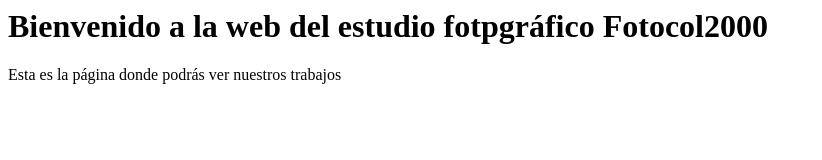
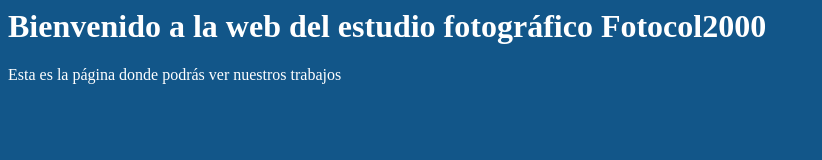
Before and after one commit to illyawendy/map-site, a plain HTML site: page index.html in a window 1280 px wide. Shown: the whole page, without its empty margins (0-822 px from the left). Drawn offline with Linux system fonts and the light colour scheme.

Commit message:
Cambio de color
El fondo queda azul y la tipografía blanca

```diff
--- /dev/null
+++ b/css/demo.css
@@ -0,0 +1,6 @@
+body {
+	background: #125689;
+	color: #fff;
+	font-weight: 400;
+	font-size: 1em;
+}
--- a/index.html
+++ b/index.html
@@ -2,10 +2,11 @@
 <html>
 	<head>
 		<title>Estudio Fotográfico Fotocol2000</title>
+		<link rel="stylesheet" type="text/css" href="css/demo.css" />
 	</head>
 	<meta charset="utf-8">
 	<body>
-		<h1>Bienvenido a la web del estudio fotpgráfico Fotocol2000</h1>
+		<h1>Bienvenido a la web del estudio fotográfico Fotocol2000</h1>
 		<p>Esta es la página donde podrás ver nuestros trabajos</p>
 	</body>
 </html>
```
